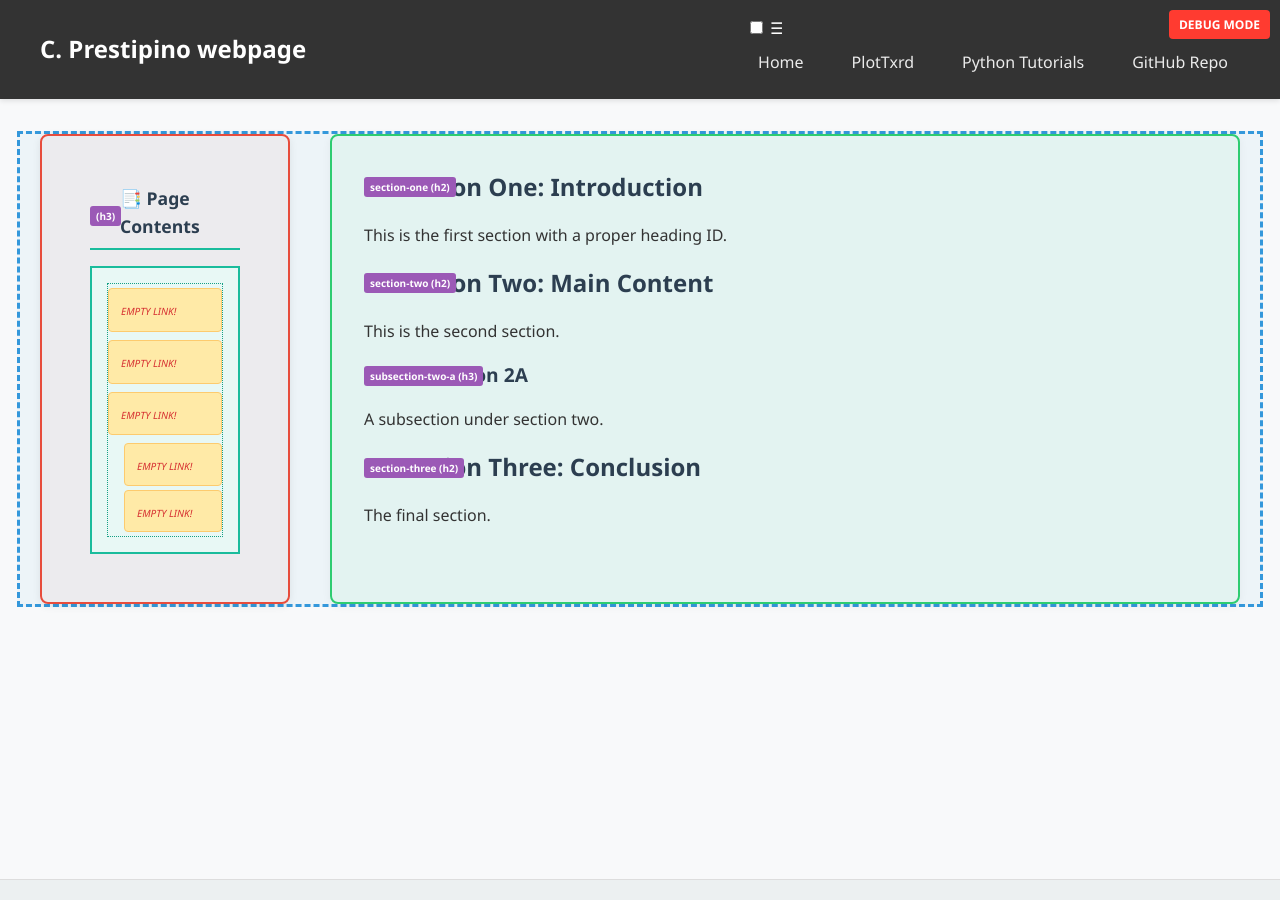
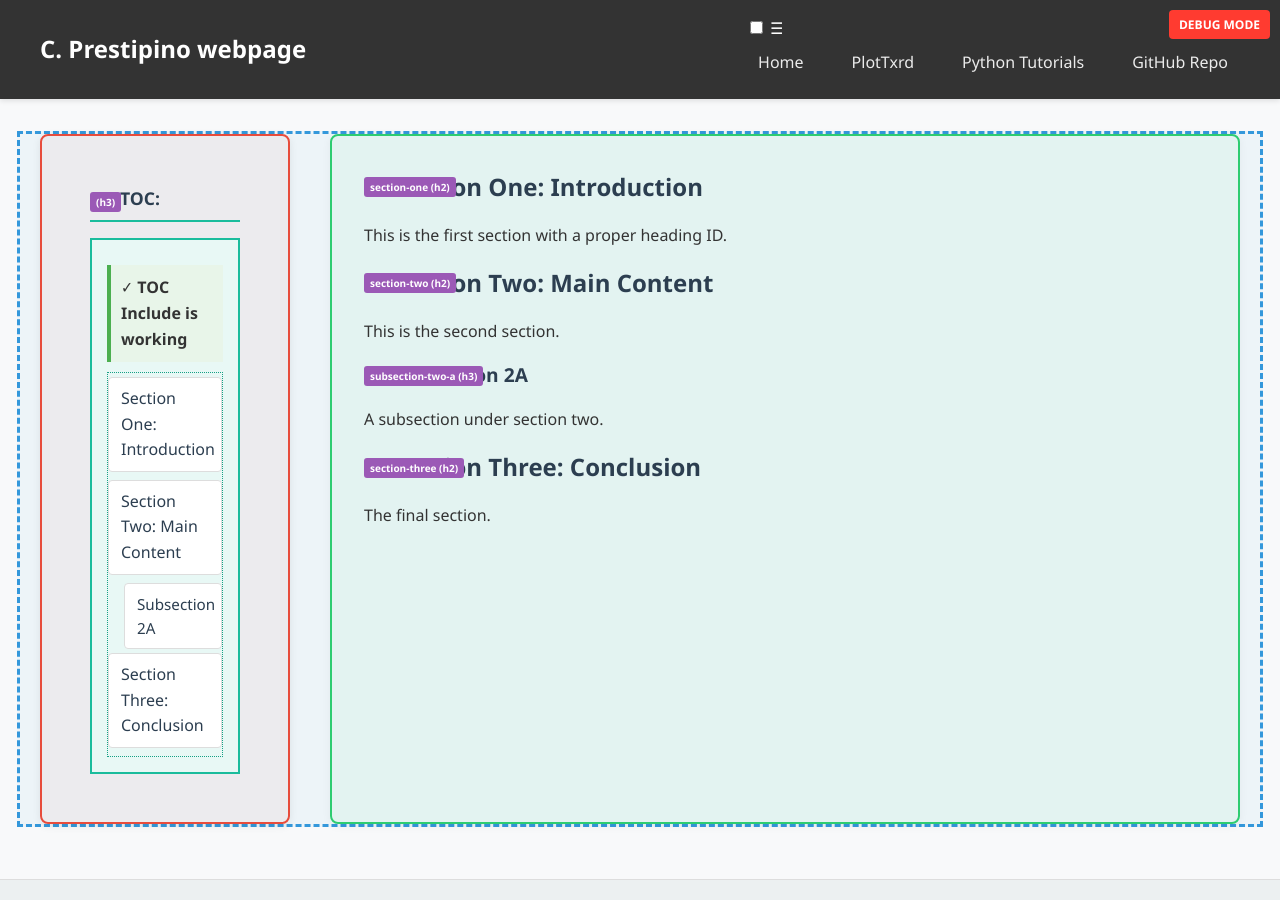
Before and after one commit to Prestipino/Prestipino.github.io, a Jekyll site: the page built from test-toc.html, in a window 1280 px wide and 900 px high. Built offline with Jekyll 4.4.1, drawn with Linux system fonts in a browser that asks for light colours.

Commit message:
Update TOC header and include file

```diff
--- a/_layouts/page-with-toc.html
+++ b/_layouts/page-with-toc.html
@@ -39,8 +39,8 @@
             <!-- SIDEBAR WITH TOC (NOT site navigation) -->
             <aside class="sidebar">
                 <nav class="sidebar-toc">
-                    <h3>📑 Page Contents</h3>
-                    {% include toc-simple.html %}
+                    <h3>TOC:</h3>
+                    {% include toc-working.html %}
                 </nav>
             </aside>
 
```
